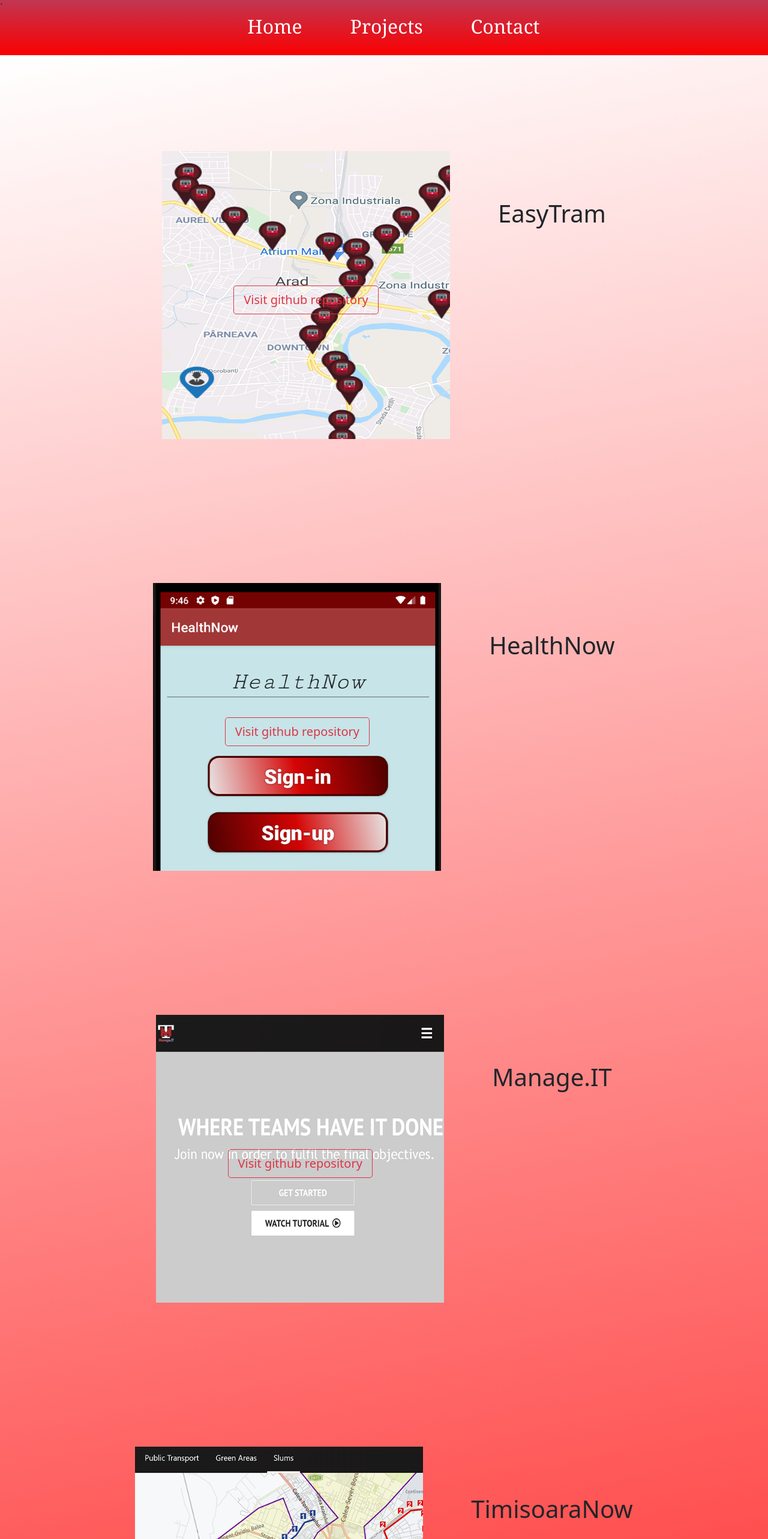
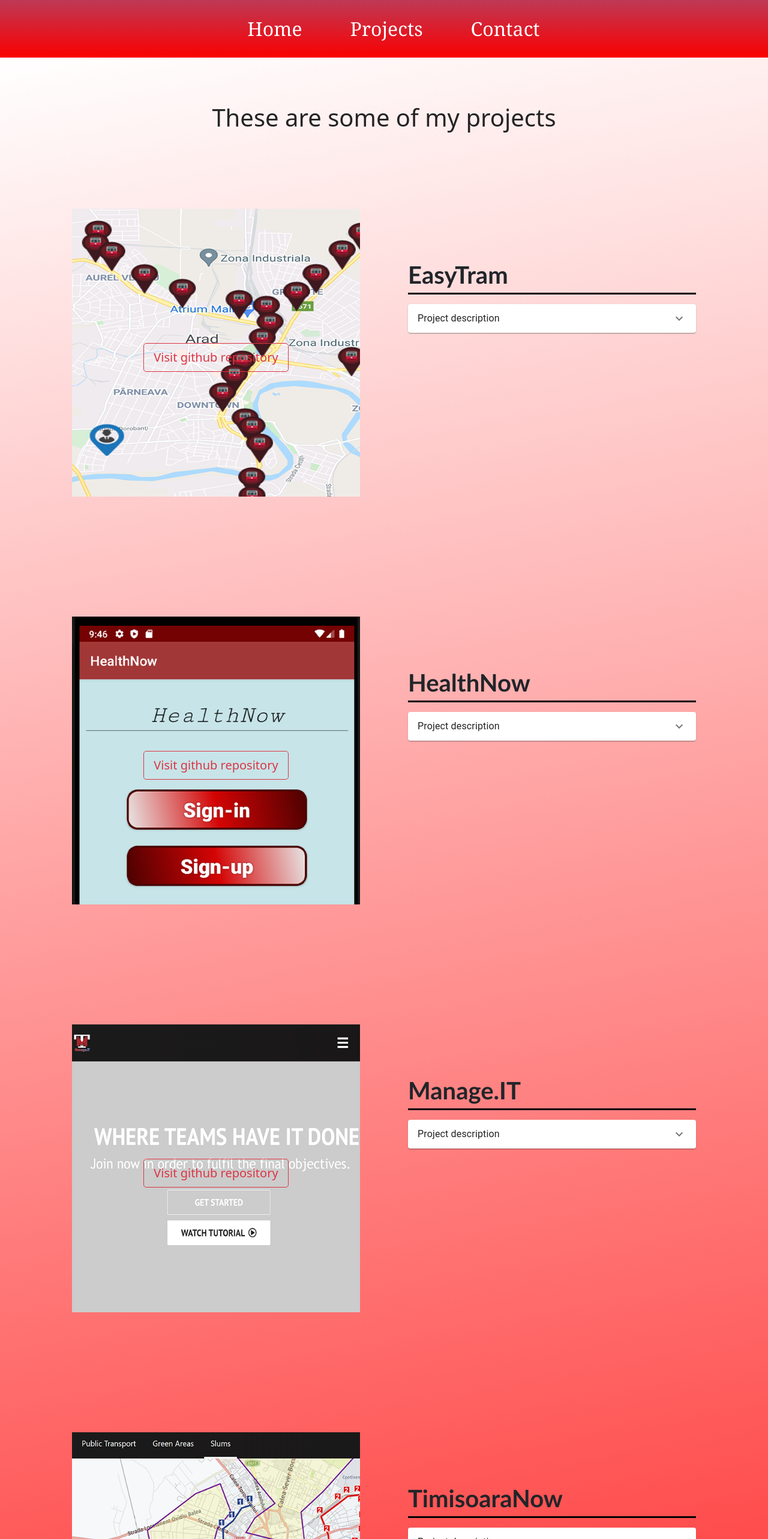
Before and after one commit to radufx/radumihaisirbu, a React (Create React App) app: page /projects in a window 1280 px wide. Shown: the top 2566 px of the page at 60% size. Built offline with nearby package versions, Linux system fonts and the light colour scheme.

Commit message:
Modified projects page. Added timelines on the home page. Changed design.

```diff
--- a/package.json
+++ b/package.json
@@ -4,6 +4,11 @@
   "version": "0.1.0",
   "private": true,
   "dependencies": {
+    "@emotion/react": "^11.5.0",
+    "@emotion/styled": "^11.3.0",
+    "@headlessui/react": "^1.4.1",
+    "@heroicons/react": "^1.0.5",
+    "@mui/icons-material": "^5.0.4",
     "@mui/material": "^5.0.4",
     "@tailwindcss/forms": "^0.3.4",
     "@testing-library/jest-dom": "^5.14.1",
@@ -13,6 +18,7 @@
     "@vechaiui/react": "^0.1.12",
     "antd": "^4.16.13",
     "bootstrap": "^5.1.1",
+    "heroicons": "^1.0.5",
     "react": "^17.0.2",
     "react-bootstrap": "^2.0.0-rc.1",
     "react-dom": "^17.0.2",
--- a/src/Components/HomePageText/education.css
+++ b/src/Components/HomePageText/education.css
@@ -13,9 +13,14 @@
     border-bottom-left-radius: 5%;
     border-bottom-right-radius: 5%;
     width: 100%;
+    margin-bottom: 5vh;
 }
 
 .educationElement{
     margin-top: -2vh;
     font-size: 1rem;
 }
+
+.educationContainer .ant-timeline-item{
+    font-size: 1.5rem;
+}
--- a/src/Components/HomePageText/education.js
+++ b/src/Components/HomePageText/education.js
@@ -1,12 +1,19 @@
 import React from 'react';
 
+import { Timeline } from 'antd';
+
 import "./education.css"
+import "antd/dist/antd.css";
 
 function Education (){
     return (
         <div className = "educationContainer">
             <p className = "educationTitle">Education</p>
-            <p className = "educationElement">This is my education history.</p>
+            <Timeline mode = "alternate">
+                <Timeline.Item label="September, 2021"> Started Erasmus at Eindhoven University of Technology </Timeline.Item>
+                <Timeline.Item label="September, 2020"> Enrollment at Babes-Bolyai University Cluj-Napoca </Timeline.Item>
+                <Timeline.Item label="July, 2020"> Graduated Moise Nicoara National College </Timeline.Item>
+            </Timeline>
         </div>
     )
 }
--- a/src/Components/HomePageText/prizes.css
+++ b/src/Components/HomePageText/prizes.css
@@ -13,9 +13,14 @@
     border-bottom-left-radius: 5%;
     border-bottom-right-radius: 5%;
     width: 100%;
+    margin-bottom: 5vh;
 }
 
 .prizesElement{
     margin-top: -2vh;
     font-size: 1rem;
 }
+
+.prizesContainer .ant-timeline-item{
+    font-size: 1.5rem;
+}
--- a/src/Components/HomePageText/prizes.js
+++ b/src/Components/HomePageText/prizes.js
@@ -1,12 +1,32 @@
 import React from 'react';
 
+import { Timeline } from 'antd';
+
 import "./prizes.css"
+import "antd/dist/antd.css";
 
 function Prizes () {
     return (
         <div className = "prizesContainer">
             <p className = "prizesTitle">Contests prizes and participations</p>
-            <p className = "prizesElement">These are my prizes.</p>
+            <Timeline mode = "alternate">
+                <Timeline.Item label="October, 2021"> NASA Space Apps Challenge </Timeline.Item>
+                <Timeline.Item label="May, 2021"> Finalist - FII Code 2021 </Timeline.Item>
+                <Timeline.Item label="November, 2020"> Startup Survivor Prize - UniHack </Timeline.Item>
+                <Timeline.Item label="March, 2020"> 1st Prize - County Computer Science Olympiad </Timeline.Item>
+                <Timeline.Item label="November, 2019"> Mention Prize - Hack4Arad </Timeline.Item>
+                <Timeline.Item label="May, 2019"> National Computer Science Olympiad </Timeline.Item>
+                <Timeline.Item label="March, 2019"> Traian Lalescu Intercounty Mathematics Contest </Timeline.Item>
+                <Timeline.Item label="March, 2019"> Mention Prize - County Mathematics Olympiad </Timeline.Item>
+                <Timeline.Item label="March, 2019"> 1st Prize - County Computer Science Olympiad </Timeline.Item>
+                <Timeline.Item label="October 2018 - January 2019"> National Computer Science Olympiad for Teams </Timeline.Item>
+                <Timeline.Item label="April, 2018"> National Computer Science Olympiad </Timeline.Item>
+                <Timeline.Item label="March, 2018"> 1st Prize - County Computer Science Olympiad </Timeline.Item>
+                <Timeline.Item label="April, 2017"> National Computer Science Olympiad </Timeline.Item>
+                <Timeline.Item label="March, 2017"> 1st Prize - County Computer Science Olympiad </Timeline.Item>
+
+
+            </Timeline>
         </div>
     )
 }
--- a/src/Components/NavBar/navBar.css
+++ b/src/Components/NavBar/navBar.css
@@ -8,6 +8,7 @@
     height: 12vh;
     font-family:Cambria, Cochin, Georgia, Times, 'Times New Roman', serif;
     margin-top: -3.5vh;
+    position: sticky;
 }
 
 .nav_container{
--- a/src/Components/ProjectList/projectElement.css
+++ b/src/Components/ProjectList/projectElement.css
@@ -28,10 +28,26 @@
     transition: all .5s;
     margin-top: 10vh;
     margin-bottom: 10vh;
-    margin-left: -10vh;
-    margin-right: 15vh;
+    margin-left: 10vh;
 }
 
 .projectDescriptionComponent{
     margin-top: 10vh;
+    width: 60vh;
+    text-align: left;
 }
+
+.projectTitle{
+    font-size: 2.5rem;
+    font-weight: bold;
+    font-family:'Trebuchet MS', 'Lucida Sans Unicode', 'Lucida Grande', 'Lucida Sans', Arial, sans-serif;
+    border-bottom: 3px solid black;
+}
+
+.projectDescription{
+
+}
+
+.panel1a-header{
+    color: red;
+}
--- a/src/Components/ProjectList/projectElement.js
+++ b/src/Components/ProjectList/projectElement.js
@@ -1,9 +1,15 @@
 import React from "react";
 
 import Button from 'react-bootstrap/Button';
+import Accordion from '@mui/material/Accordion';
+import AccordionSummary from '@mui/material/AccordionSummary';
+import AccordionDetails from '@mui/material/AccordionDetails';
+import Typography from '@mui/material/Typography';
+import ExpandMoreIcon from '@mui/icons-material/ExpandMore';
 
 import "./projectElement.css";
 import 'bootstrap/dist/css/bootstrap.min.css';
+
 
 function ProjectElement (props) {
     return (
@@ -12,10 +18,23 @@ function ProjectElement (props) {
                 style={{
                     backgroundImage: `url(${props.image})`
                 }}>
-                <Button href={props.link} variant="outline-danger" className = "buttonLinkRepo" size="lg">Visit github repository</Button>{' '}
+                <Button href={props.link} target = "_blank" variant="outline-danger" className = "buttonLinkRepo" size="lg">Visit github repository</Button>{' '}
             </div>
             <div className = "projectDescriptionComponent">
-                <h1>{props.title}</h1>
+                <p className = "projectTitle">{props.title}</p>
+                <Accordion square={false}>
+                    <AccordionSummary
+                        expandIcon={<ExpandMoreIcon />}
+                        aria-controls="panel1a-content"
+                        id="panel1a-header"
+                    >
+                        <Typography>Project description</Typography>
+                    </AccordionSummary>
+                    <AccordionDetails>
+                        <Typography>{props.description}</Typography>
+                        <Typography>{props.technologies}</Typography>
+                    </AccordionDetails>
+                </Accordion>
             </div>
         </div>
     )
--- a/src/Components/ProjectList/projectList.css
+++ b/src/Components/ProjectList/projectList.css
@@ -3,7 +3,7 @@
     display: grid;
     grid-template-rows: repeat(5, auto);
     text-align: center;
-    grid-gap: 10vh;
+    grid-gap: 5vh;
     padding-top: 10vh;
     padding-bottom: 10vh;
     background-image: linear-gradient(170deg, rgba(255, 255, 255, 0.336), rgb(255, 0, 0));
--- a/src/Components/ProjectList/projectList.js
+++ b/src/Components/ProjectList/projectList.js
@@ -9,22 +9,73 @@ import radumihaisirbu from "../../Images/radumihaisirbu.png";
 
 import "./projectList.css";
 
-const imageList = [
-    EasyTram,
-    HealthNow,
-    ManageIT,
-    TimisoaraNow,
-    radumihaisirbu
+const projectDetailsList = [
+    {
+        imgSrc : EasyTram,
+        desc : "EasyTram is a native android application that displays information about the tram system in the city of Arad, Romania. It displays tram routes, locations of stations and schedule.",
+        tech : "Technologies: Java, Firebase"
+    },
+    {
+        imgSrc : HealthNow,
+        desc : "HealthNow is a native android application that allows people to create patients or family doctors accounts, allowing doctors to manage their patients list." ,
+        tech : "Technologies: Java, Firebase"
+    },
+    {
+        imgSrc : ManageIT,
+        desc : "ManageIT is a web application dedicated to project management, where people with accounts can create projects, add and solve tasks.",
+        tech : "Technologies: React.js, Node.js, MySql"
+    },
+    {
+        imgSrc : TimisoaraNow,
+        desc : "TimisoaraNow is a web application that displays real time air quality information, tram routes and neighborhood areas in the map of the city of Timisoara, Romania.",
+        tech : "Technologies: React.js, Node.js"
+    },
+    {
+        imgSrc : radumihaisirbu,
+        desc : "radumihaisirbu.ro is a personal web page with the purpose of displaying projects, personal skills and details about education.",
+        tech : "Technologies: React.js"
+    }
 ]
 
 function ProjectList (){
     return (
         <div className = "projectListDiv">
-            <ProjectElement title="EasyTram" link="https://github.com/radufx/EasyTram2" image = {imageList[0]}></ProjectElement>
-            <ProjectElement title="HealthNow" link="https://github.com/radufx/UniHack2020-HealthNow" image = {imageList[1]}></ProjectElement>
-            <ProjectElement title="Manage.IT" link="https://github.com/Catalin-2002/manage.iT" image = {imageList[2]}></ProjectElement>
-            <ProjectElement title="TimisoaraNow" link="https://github.com/Catalin-2002/spaceappschallenge2021" image = {imageList[3]}></ProjectElement>
-            <ProjectElement title="radumihaisirbu.ro" link="https://github.com/radufx/radumihaisirbu.ro" image = {imageList[4]}></ProjectElement>
+            <h1>These are some of my projects</h1>
+            <ProjectElement
+                title="EasyTram"
+                link="https://github.com/radufx/EasyTram2"
+                image = {projectDetailsList[0].imgSrc}
+                description = {projectDetailsList[0].desc}
+                technologies = {projectDetailsList[0].tech}
+            />
+            <ProjectElement
+                title="HealthNow"
+                link="https://github.com/radufx/UniHack2020-HealthNow"
+                image = {projectDetailsList[1].imgSrc}
+                description = {projectDetailsList[1].desc}
+                technologies = {projectDetailsList[1].tech}
+            />
+            <ProjectElement
+                title="Manage.IT"
+                link="https://github.com/Catalin-2002/manage.iT"
+                image = {projectDetailsList[2].imgSrc}
+                description = {projectDetailsList[2].desc}
+                technologies = {projectDetailsList[2].tech}
+            />
+            <ProjectElement
+                title="TimisoaraNow"
+                link="https://github.com/Catalin-2002/spaceappschallenge2021"
+                image = {projectDetailsList[3].imgSrc}
+                description = {projectDetailsList[3].desc}
+                technologies = {projectDetailsList[3].tech}
+            />
+            <ProjectElement
+                title="radumihaisirbu.ro"
+                link="https://github.com/radufx/radumihaisirbu.ro"
+                image = {projectDetailsList[4].imgSrc}
+                description = {projectDetailsList[4].desc}
+                technologies = {projectDetailsList[4].tech}
+            />
         </div>
     )
 }
```
Also changed, not shown: 1 other file (tests, documents, lock files or other folders).
